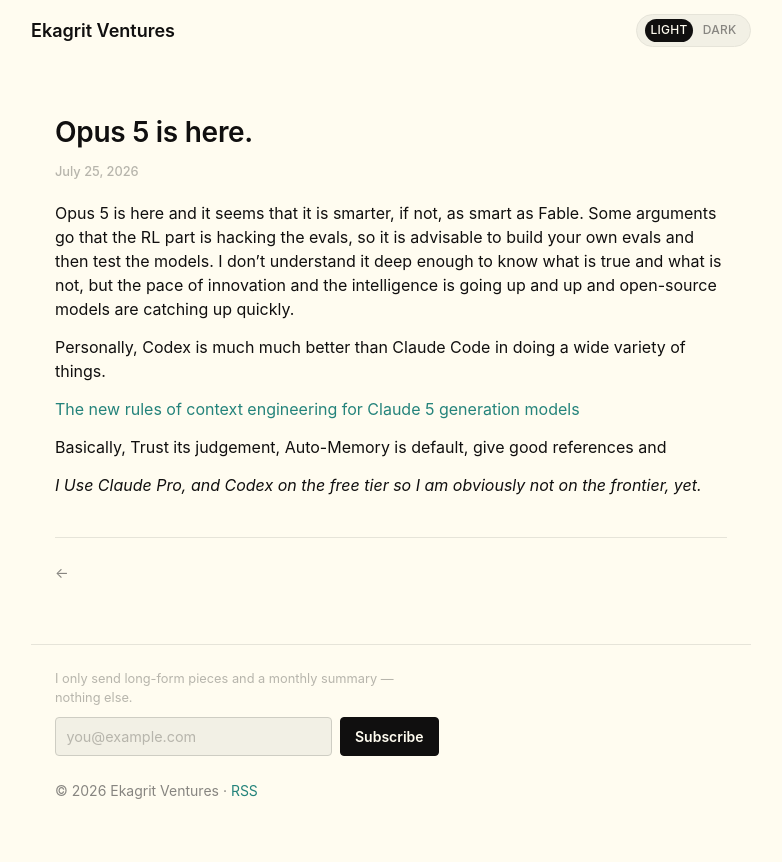
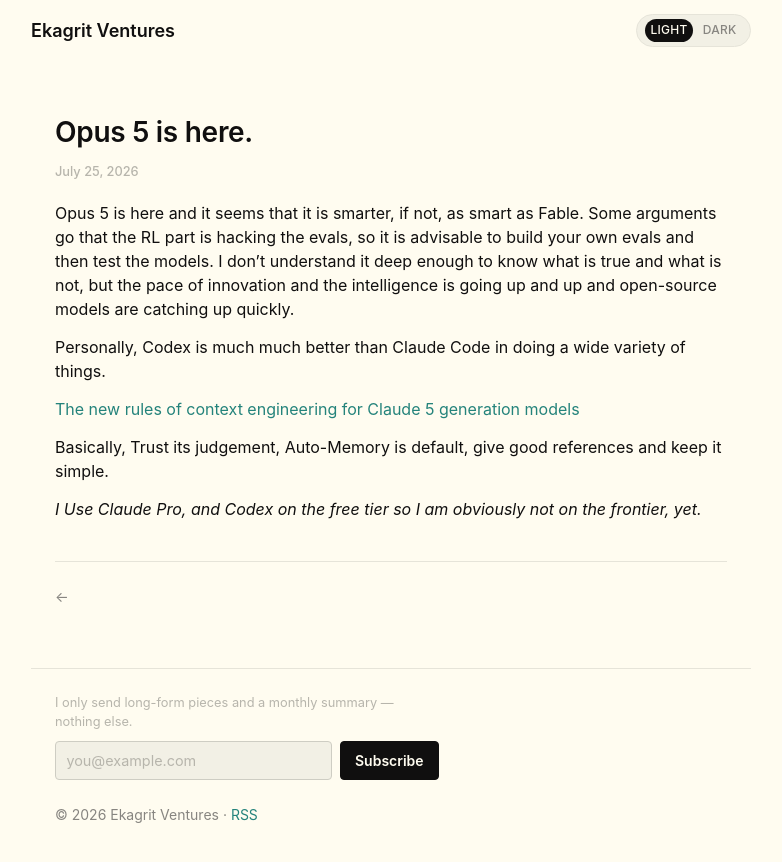
Before and after one commit to ekagritventures/ekagritventures.github.io, a Jekyll site: the page built from _posts/2026/07-July/2026-07-25-.md, in a window 1280 px wide. Shown: the top 862 px of the page, without its empty margins (249-1031 px from the left). Built offline with Jekyll 4.4.1, drawn with Linux system fonts in a browser that asks for light colours.

Commit message:
vault backup: 2026-07-25 13:29:39

```diff
--- a/_posts/2026/07-July/2026-07-25-.md
+++ b/_posts/2026/07-July/2026-07-25-.md
@@ -16,7 +16,7 @@ Personally, Codex is much much better than Claude Code in doing a wide variety o
 
 [The new rules of context engineering for Claude 5 generation models](https://claude.com/blog/the-new-rules-of-context-engineering-for-claude-5-generation-models)
 
-Basically, Trust its judgement, Auto-Memory is default, give good references and
+Basically, Trust its judgement, Auto-Memory is default, give good references and keep it simple.
 
 
  *I Use Claude Pro, and Codex on the free tier so I am obviously not on the frontier, yet.*
```
